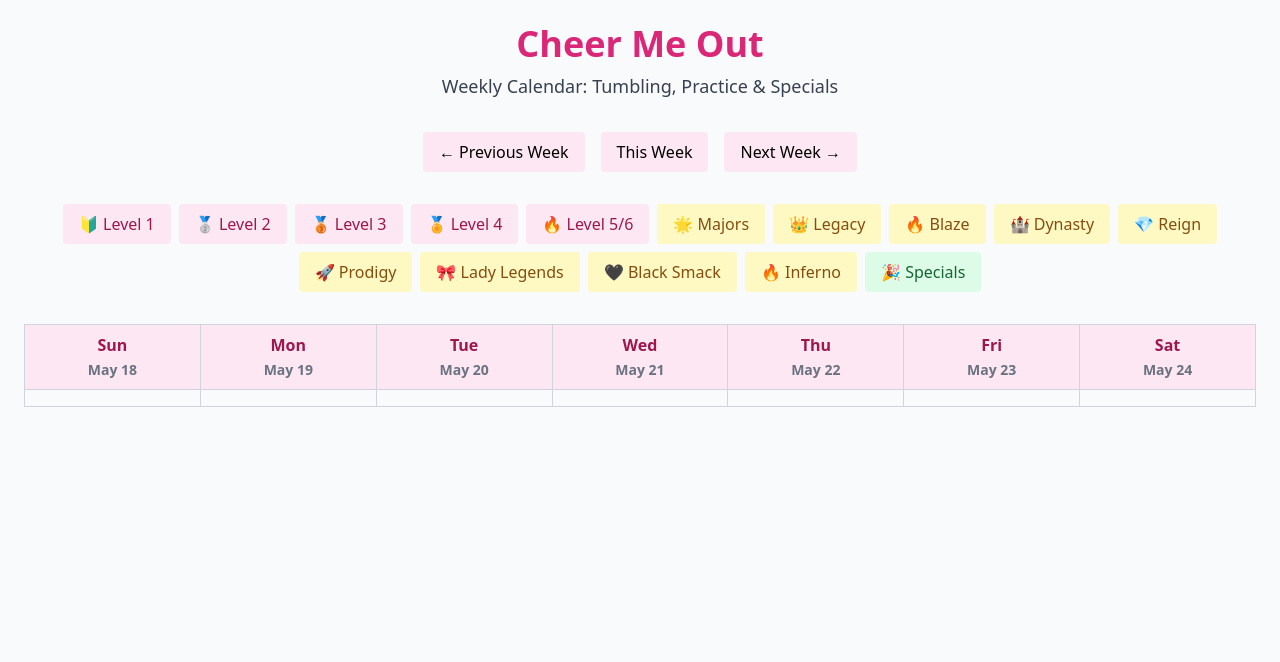
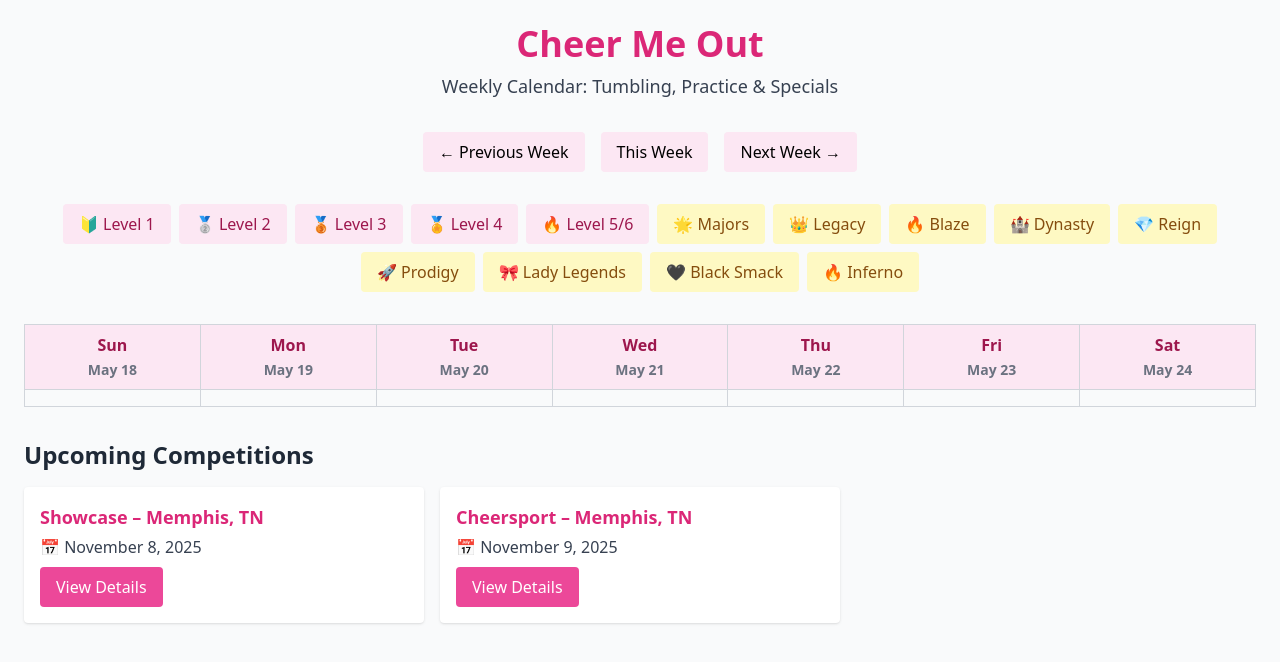
Before and after one commit to NoahKyoot/Cheer-me-out, a React (Vite) app: page / in a window 1280 px wide. Shown: the top 662 px of the page. Built offline with nearby package versions, Linux system fonts and the light colour scheme.

Commit message:
Update HomePage.jsx

```diff
--- a/src/HomePage.jsx
+++ b/src/HomePage.jsx
@@ -1,4 +1,5 @@
 import React, { useState } from 'react';
+import { Link } from 'react-router-dom';
 import { addDays, format, startOfWeek } from 'date-fns';
 
 export default function HomePage() {
@@ -59,10 +60,17 @@ export default function HomePage() {
     { team: 'Inferno', days: ['Mon', 'Wed'] }
   ];
 
-  const specialEvents = [
-    { name: 'Choreography', date: 'July 21 - July 25, 2025 (Mini, Youth, Juniors, Seniors)' },
-    { name: 'Team Bonding', date: 'July 26, 2025' },
-    { name: 'Christmas/Holiday Party', date: 'December 2025 (per team)' }
+  const competitions = [
+    { id: 'showcase-memphis-2025', name: 'Showcase – Memphis, TN', date: 'November 8, 2025' },
+    { id: 'cheersport-memphis-2025', name: 'Cheersport – Memphis, TN', date: 'November 9, 2025' },
+    { id: 'deep-south-pigeon-forge-2025', name: 'Deep South – Pigeon Forge, TN', date: 'December 13-14, 2025' },
+    { id: 'battle-big-top-2025', name: 'Battle Under the Big Top – Atlanta, GA', date: 'December 13-14, 2025' },
+    { id: 'athletic-championships-2026', name: 'Athletic Championships – Chattanooga, TN', date: 'January 24-25, 2026' },
+    { id: 'cheer-expo-2026', name: 'Cheer Expo – Pigeon Forge, TN', date: 'January 31 - February 1, 2026' },
+    { id: 'nca-classic-2026', name: 'NCA Classic – Memphis, TN', date: 'February 7, 2026' },
+    { id: 'deep-south-biloxi-2026', name: 'Deep South – Biloxi, MS', date: 'February 14-15, 2026' },
+    { id: 'uca-nationals-2026', name: 'UCA Nationals – Orlando, FL', date: 'March 14-15, 2026' },
+    { id: 'one-up-2026', name: 'One Up – Nashville, TN', date: 'March 28-30, 2026' }
   ];
 
   const toggleLevel = (lvl) => {
@@ -111,26 +119,7 @@ export default function HomePage() {
             {teamIcons[team]} {team}
           </button>
         ))}
-        <button
-          onClick={() => setShowSpecials(!showSpecials)}
-          className={`px-4 py-2 rounded ${showSpecials ? 'bg-green-600 text-white' : 'bg-green-100 text-green-800'}`}
-        >
-          🎉 Specials
-        </button>
       </div>
-
-      {showSpecials && (
-        <section className="bg-green-50 p-4 rounded shadow mb-6">
-          <h2 className="text-xl font-semibold text-green-700 mb-2">Special Events</h2>
-          <ul className="list-disc pl-5 space-y-1">
-            {specialEvents.map((event, idx) => (
-              <li key={idx}>
-                <span className="font-bold">{event.name}:</span> {event.date}
-              </li>
-            ))}
-          </ul>
-        </section>
-      )}
 
       <div className="overflow-x-auto">
         <table className="min-w-full border border-gray-300">
@@ -148,10 +137,7 @@ export default function HomePage() {
               {daysOfWeek.map((day) => (
                 <td key={day} className="align-top p-2 border border-gray-300 w-1/7">
                   <ul className="space-y-2">
-                    {visibleLevels.size > 0 && (
-                      tumblingSchedule
-                        .filter((entry) => entry.day === day && visibleLevels.has(entry.level))
-                        .length > 0 && (
+                    {visibleLevels.size > 0 && tumblingSchedule.some((entry) => entry.day === day && visibleLevels.has(entry.level)) && (
                       <li className="bg-white shadow p-2 rounded">
                         <p className="text-pink-600 font-semibold mb-1">Tumbling Classes</p>
                         {tumblingSchedule
@@ -162,12 +148,8 @@ export default function HomePage() {
                             </div>
                           ))}
                       </li>
-                        )
                     )}
-                    {visibleTeams.size > 0 && (
-                      teamPractice
-                        .filter((entry) => entry.days.includes(day) && visibleTeams.has(entry.team))
-                        .length > 0 && (
+                    {visibleTeams.size > 0 && teamPractice.some((entry) => entry.days.includes(day) && visibleTeams.has(entry.team)) && (
                       <li className="bg-yellow-50 shadow p-2 rounded">
                         <p className="text-yellow-700 font-semibold mb-1">Team Practices</p>
                         {teamPractice
@@ -178,7 +160,6 @@ export default function HomePage() {
                             </div>
                           ))}
                       </li>
-                        )
                     )}
                   </ul>
                 </td>
@@ -187,6 +168,21 @@ export default function HomePage() {
           </tbody>
         </table>
       </div>
+
+      <section className="mt-10">
+        <h2 className="text-2xl font-semibold text-gray-800 mb-4">Upcoming Competitions</h2>
+        <div className="grid grid-cols-1 sm:grid-cols-2 md:grid-cols-3 gap-4">
+          {competitions.slice(0, 2).map((comp) => (
+            <div key={comp.id} className="bg-white shadow rounded p-4">
+              <h3 className="text-pink-600 font-bold text-lg mb-1">{comp.name}</h3>
+              <p className="text-gray-700 mb-2">📅 {comp.date}</p>
+              <Link to={`/competitions/${comp.id}`} className="inline-block bg-pink-500 text-white px-4 py-2 rounded hover:bg-pink-600">
+                View Details
+              </Link>
+            </div>
+          ))}
+        </div>
+      </section>
     </main>
   );
 }
```
Lines whose indentation alone changed are shown as unchanged.
